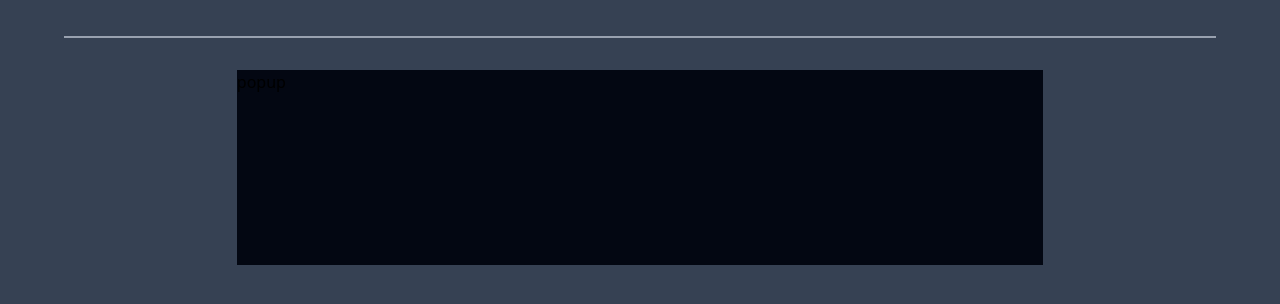
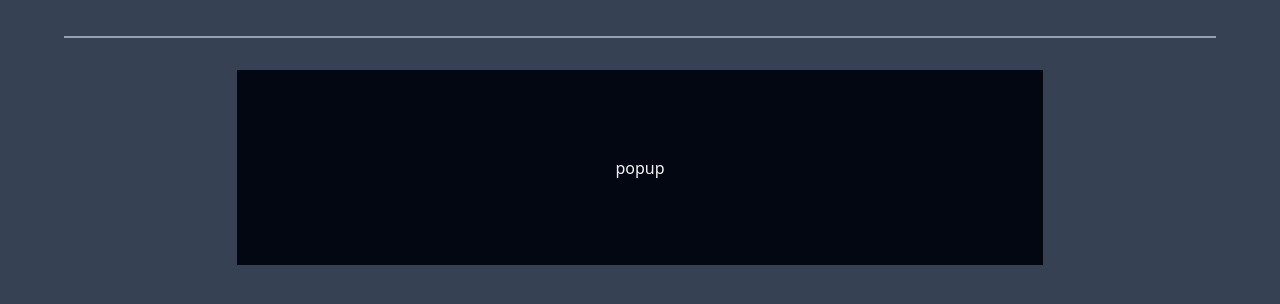
Before and after one commit to Scorpion19702022/RANDOM_LOTTTO_NUMBERS, a React (Vite) app: page / in a window 1280 px wide. Shown: the part 372-676 px from the top of the page. Built offline with nearby package versions, Linux system fonts and the light colour scheme.

Commit message:
added style

```diff
--- a/src/Components/LottoPopupError/LottoPopupError.tsx
+++ b/src/Components/LottoPopupError/LottoPopupError.tsx
@@ -1,7 +1,7 @@
 const LottoPopupError = () => {
 	return (
-		<section className='absolute w-[70%] h-[50%] bg-gray-950'>
-			<h1>popup</h1>
+		<section className='absolute w-[70%] h-[50%] bg-gray-950 flex justify-center items-center'>
+			<h1 className='text-gray-100'>popup</h1>
 		</section>
 	)
 }
```
